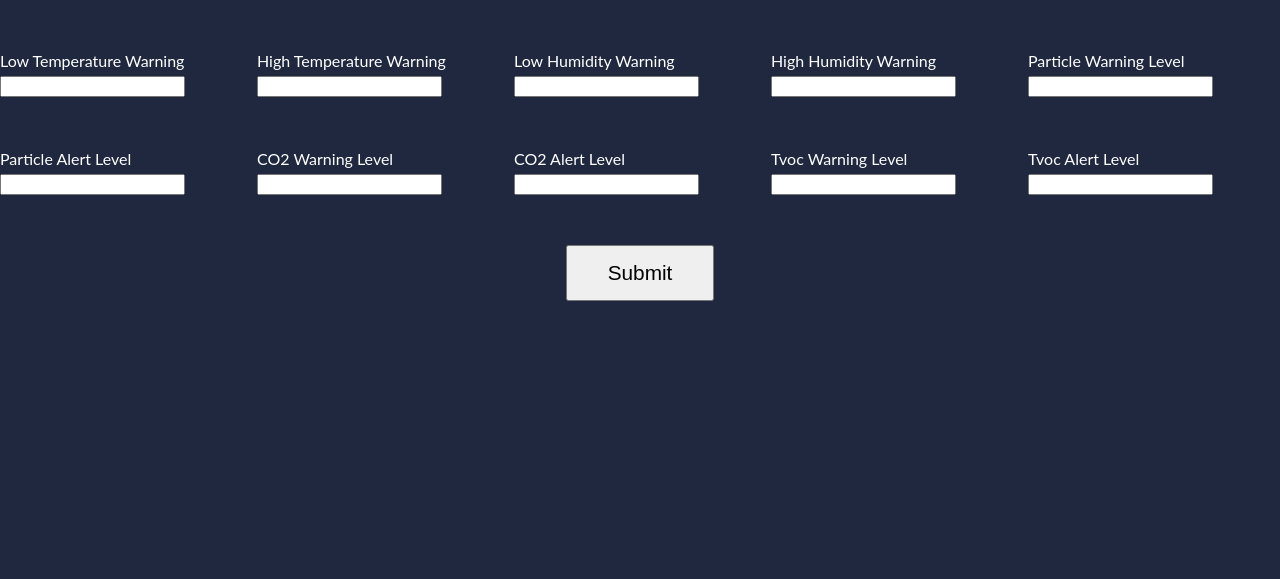
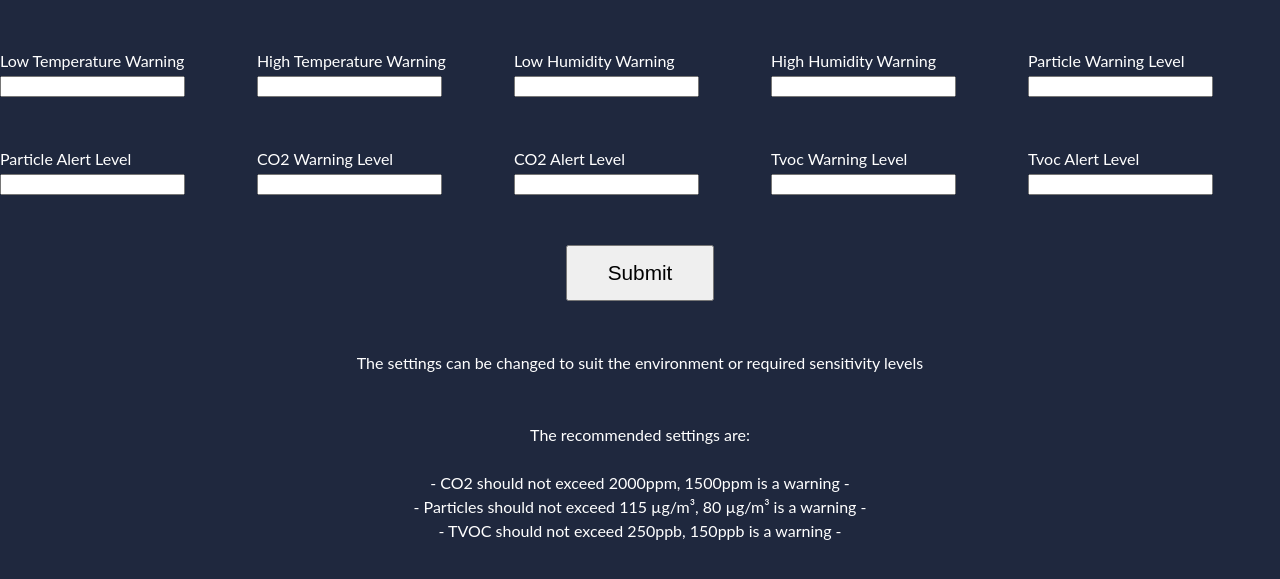
Before and after one commit to junhyap/CITS5506-Air-Quality-Sensor, a Flask app: page /main_settings in a window 1280 px wide. Shown: the part 136-715 px from the top of the page. Run offline with Flask 2, Linux system fonts and the light colour scheme; data that the repository does not hold is empty.

Commit message:
added suggested settings, improve timestamp in dashboard

```diff
--- a/app/routes.py
+++ b/app/routes.py
@@ -40,14 +40,14 @@ def main_dashboard():
         settings.humidity_lower_bound = 0
         settings.humidity_upper_bound = 100
         # particles bounds
-        settings.particles_lower_bound = 200
-        settings.particles_upper_bound = 300
+        settings.particles_lower_bound = 80
+        settings.particles_upper_bound = 115
         # co2 bounds
-        settings.co2_lower_bound = 1000
+        settings.co2_lower_bound = 1500
         settings.co2_upper_bound = 2000
         # tvoc bounds
-        settings.tvoc_lower_bound = 20
-        settings.tvoc_upper_bound = 40
+        settings.tvoc_lower_bound = 150
+        settings.tvoc_upper_bound = 250
 
         db.session.add(settings)
         db.session.commit()
@@ -58,7 +58,8 @@ def main_dashboard():
 
     if(check):
         airqualityList = AirQuality.query.all()[-2]
-        flash('Displaying Results From {date}'.format(date=list(airqualityList.to_dict().values())[0]))
+
+    flash('Displaying Results From {date}'.format(date=list(airqualityList.to_dict().values())[0].split(".")[0]))
 
     timestamp = airqualityList.timestamp
     if(not timestamp):
--- a/app/static/styles/css/main_settings.css
+++ b/app/static/styles/css/main_settings.css
@@ -75,3 +75,9 @@ body {
       display: flex;
       justify-content: center;
     }
+
+    .guide{
+      display: flex;
+      justify-content: center;
+      text-align: center;
+    }
--- a/app/templates/main_dashboard.html
+++ b/app/templates/main_dashboard.html
@@ -46,7 +46,7 @@ Dashboard
           </div>
 
           <div class="column-4 project-1 col-md-6">
-            <h2 class="project-text tvoc">{{tvoc}} tVOC</h2>
+            <h2 class="project-text tvoc">{{tvoc}} ppb</h2>
             <div class="settings low_tvoc_settings">The TVOC Warning Level is: {{settings_data.tvoc_lower_bound}}</div>
             <div class="settings high_tvoc_settings">The TVOC Alert Level is: {{settings_data.tvoc_upper_bound}}</div>
           </div>
--- a/app/templates/main_settings.html
+++ b/app/templates/main_settings.html
@@ -112,5 +112,14 @@
          </div>
       {%- endfor %}
 
+    <div class="guide">
+      The settings can be changed to suit the environment or required sensitivity levels <br><br><br>
+      The recommended settings are: <br><br>
+      - CO2 should not exceed 2000ppm, 1500ppm is a warning -<br>
+      - Particles should not exceed 115 µg/m³, 80 µg/m³ is a warning -<br>
+      - TVOC should not exceed 250ppb, 150ppb is a warning -
+
+    </div>
+
   </body>
 </html>
```
Also changed, not shown: app.db.
